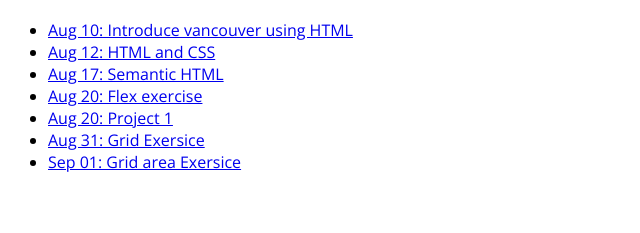
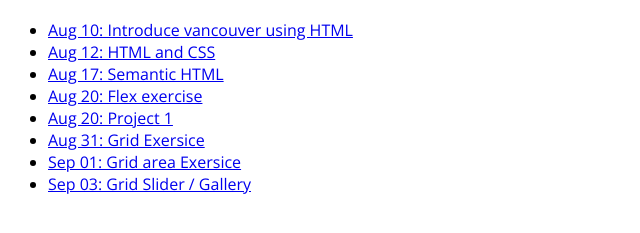
Before and after one commit to rowaxl/WAMD401, a plain HTML site: page index.html in a window 1280 px wide. Shown: the part 67-300 px from the top of the page, without its empty margins (0-640 px from the left). Drawn offline with nearby package versions, Linux system fonts and the light colour scheme.

Commit message:
update index

```diff
--- a/index.html
+++ b/index.html
@@ -35,6 +35,9 @@
     <li>
       <a href="0901_exercise/assignment/index.html">Sep 01: Grid area Exersice</a>
     </li>
+    <li>
+      <a href="0903_assignment/index.html">Sep 03: Grid Slider / Gallery</a>
+    </li>
   </ul>
 </body>
 </html>
```
Also changed, not shown: 1 other file.
